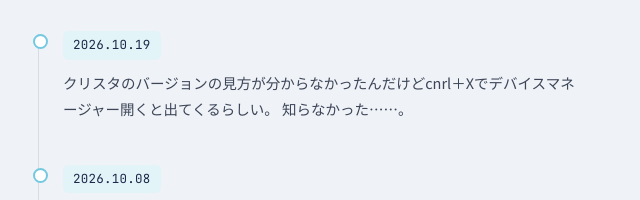
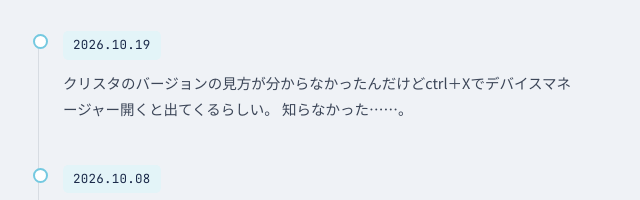
Before and after one commit to Azaleacreativeroom888/fan-computer, a plain HTML site: page blog.html in a window 1280 px wide. Shown: the part 253-453 px from the top of the page, 155-795 px from the left. Drawn offline with Linux system fonts and the light colour scheme.

Commit message:
Update blog.html

```diff
--- a/blog.html
+++ b/blog.html
@@ -130,7 +130,7 @@
 
     <article class="entry">
       <div class="date">2026.10.19</div>
-      <p>クリスタのバージョンの見方が分からなかったんだけどcnrl＋Xでデバイスマネージャー開くと出てくるらしい。
+      <p>クリスタのバージョンの見方が分からなかったんだけどctrl＋Xでデバイスマネージャー開くと出てくるらしい。
       知らなかった……。</p>
     </article>
 
```
